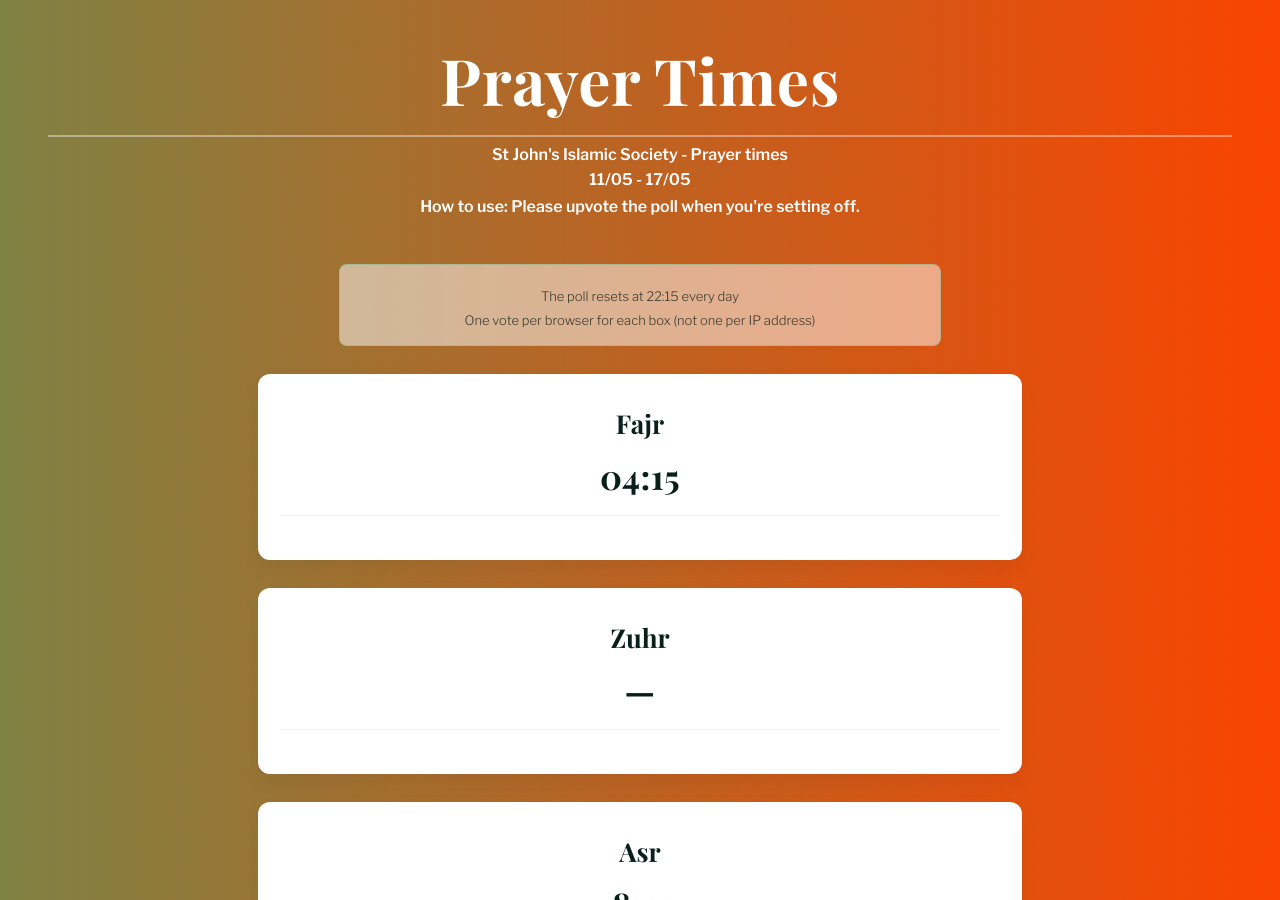
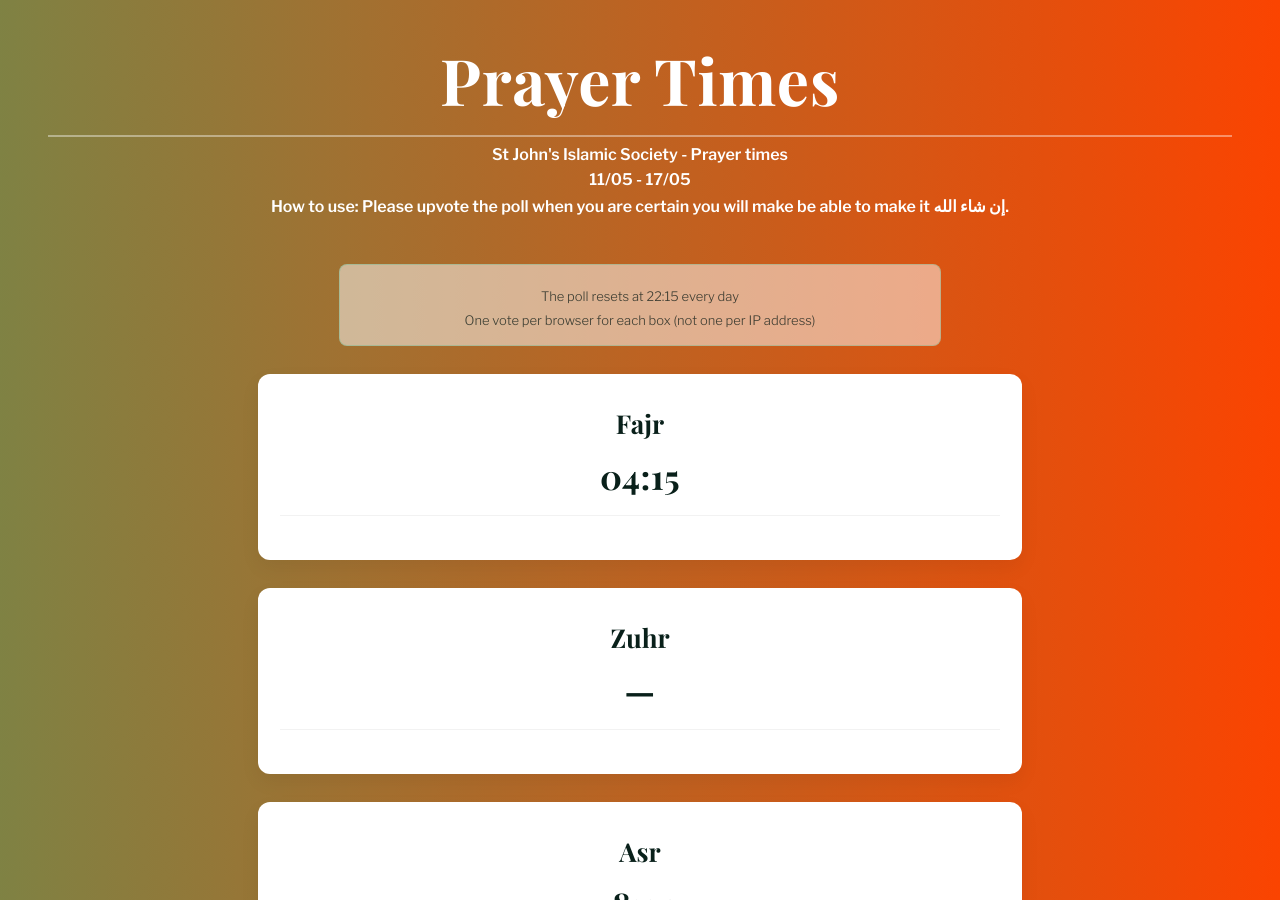
Before and after one commit to NotZakariya/NotZakariya.github.io, a Jekyll site: the page built from prayertimes.md, in a window 1280 px wide and 900 px high. Built offline with Jekyll 4.4.1, drawn with Linux system fonts in a browser that asks for light colours; a script that is not in the unit is left out.

Commit message:
Update prayertimes.md

```diff
--- a/prayertimes.md
+++ b/prayertimes.md
@@ -13,7 +13,7 @@ no_container: true
       <h1>Prayer Times</h1>
       <p>St John's Islamic Society - Prayer times</p>
       <p id="date-range">11/05 - 17/05</p>
-      <p> How to use: Please upvote the poll when you're setting off. </p>
+      <p> How to use: Please upvote the poll when you are certain you will make be able to make it إن شاء الله. </p>
     </header>
 
     <div class="poll-info-box">
```
